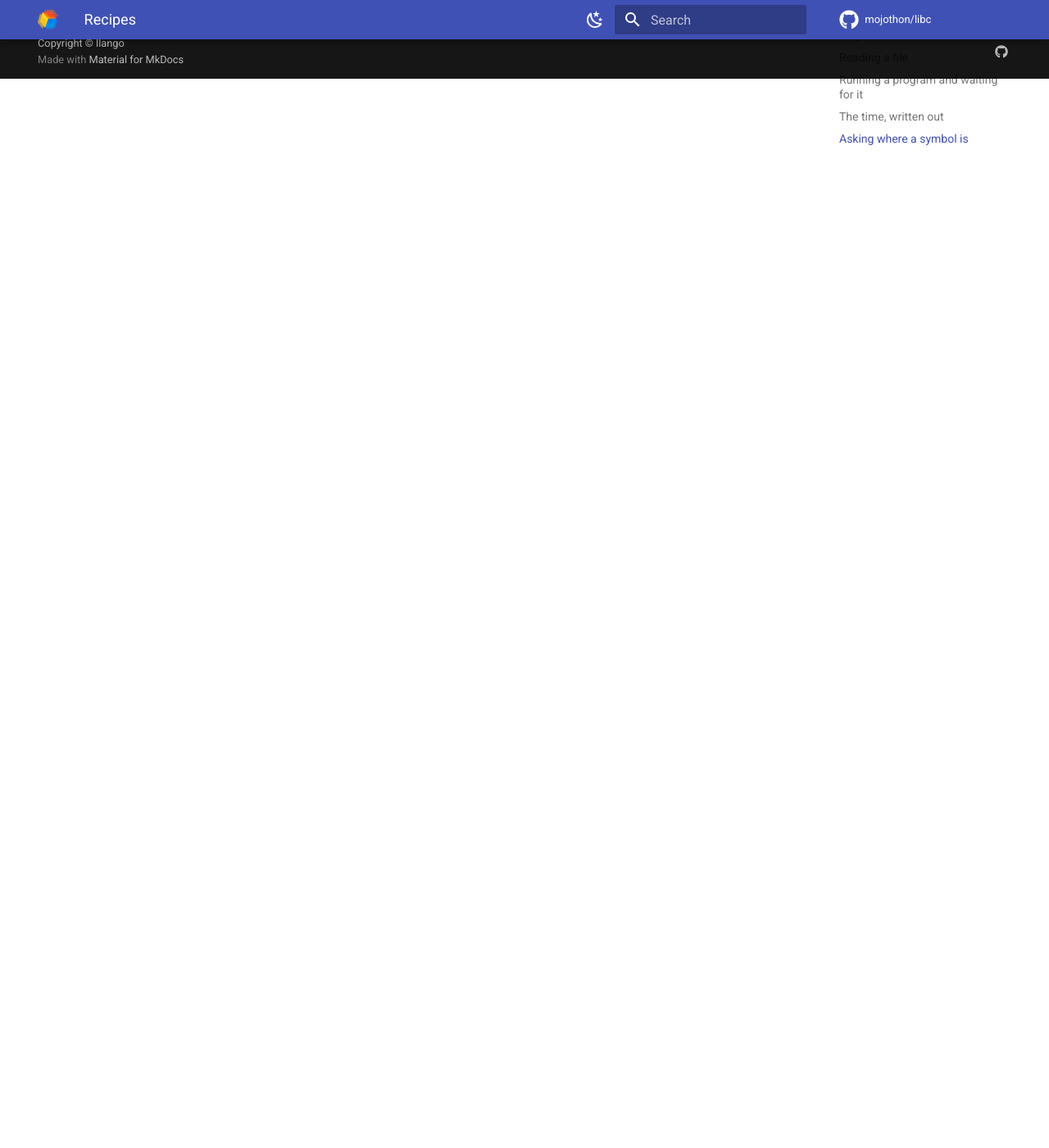
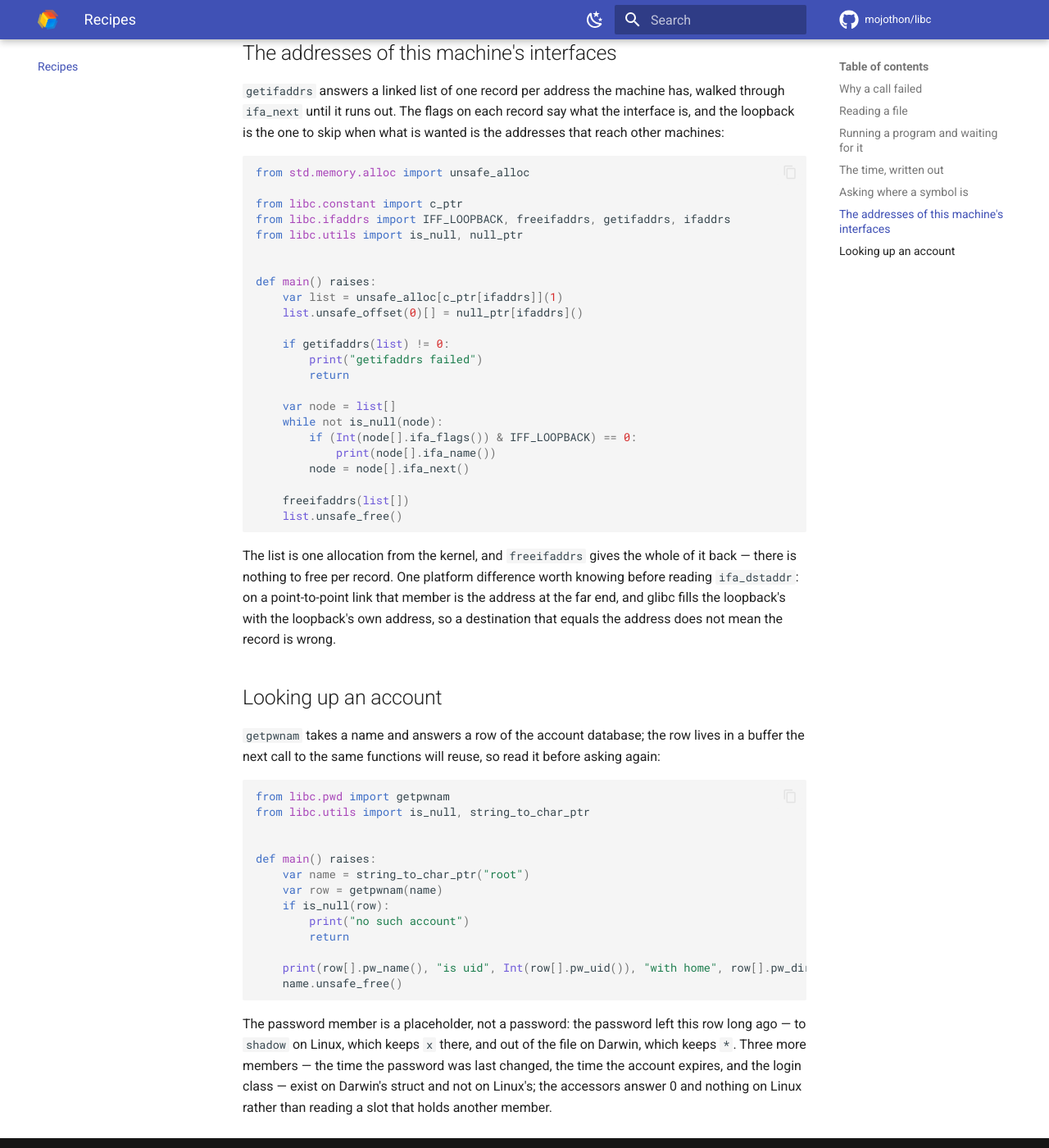
Before and after one commit to mojothon/libc, an MkDocs documentation site: the page built from docs/recipes.md, in a window 1280 px wide and 1400 px high, scrolled down 3741 px. Shown: the whole window at 82% size. Built offline with MkDocs 1.6.1 and Material for MkDocs 9.7.7, drawn with Linux system fonts in a browser that asks for light colours; comment, search, counter and statistics services are not loaded; before the commit the page ends 3837 px from its top, so only the background shows below that.

Commit message:
doc: two recipes, and the platform facts the tests turned up
Listing the interfaces without the loopback, and looking up an account.
Both carry the facts the tests found rather than a clean abstraction:
glibc fills the loopback's destination with the loopback's own address,
the password member holds the placeholder each platform keeps, and the
three members Darwin's struct has that Linux's does not answer 0 and
nothing on Linux -- the promise the accessors make, not bytes from a
slot that holds another member.

````diff
--- a/docs/recipes.md
+++ b/docs/recipes.md
@@ -181,3 +181,73 @@ same address under the public name and under an underscored one, and the
 loader reports whichever its linker settled on — `getpid` on one build
 and `__getpid` on another. The address is what identifies the symbol; the
 name is one of the things it is called.
+
+## The addresses of this machine's interfaces
+
+`getifaddrs` answers a linked list of one record per address the machine
+has, walked through `ifa_next` until it runs out. The flags on each record
+say what the interface is, and the loopback is the one to skip when what
+is wanted is the addresses that reach other machines:
+
+```mojo
+from std.memory.alloc import unsafe_alloc
+
+from libc.constant import c_ptr
+from libc.ifaddrs import IFF_LOOPBACK, freeifaddrs, getifaddrs, ifaddrs
+from libc.utils import is_null, null_ptr
+
+
+def main() raises:
+    var list = unsafe_alloc[c_ptr[ifaddrs]](1)
+    list.unsafe_offset(0)[] = null_ptr[ifaddrs]()
+
+    if getifaddrs(list) != 0:
+        print("getifaddrs failed")
+        return
+
+    var node = list[]
+    while not is_null(node):
+        if (Int(node[].ifa_flags()) & IFF_LOOPBACK) == 0:
+            print(node[].ifa_name())
+        node = node[].ifa_next()
+
+    freeifaddrs(list[])
+    list.unsafe_free()
+```
+
+The list is one allocation from the kernel, and `freeifaddrs` gives the
+whole of it back — there is nothing to free per record. One platform
+difference worth knowing before reading `ifa_dstaddr`: on a point-to-point
+link that member is the address at the far end, and glibc fills the
+loopback's with the loopback's own address, so a destination that equals
+the address does not mean the record is wrong.
+
+## Looking up an account
+
+`getpwnam` takes a name and answers a row of the account database; the
+row lives in a buffer the next call to the same functions will reuse, so
+read it before asking again:
+
+```mojo
+from libc.pwd import getpwnam
+from libc.utils import is_null, string_to_char_ptr
+
+
+def main() raises:
+    var name = string_to_char_ptr("root")
+    var row = getpwnam(name)
+    if is_null(row):
+        print("no such account")
+        return
+
+    print(row[].pw_name(), "is uid", Int(row[].pw_uid()), "with home", row[].pw_dir())
+    name.unsafe_free()
+```
+
+The password member is a placeholder, not a password: the password left
+this row long ago — to `shadow` on Linux, which keeps `x` there, and out
+of the file on Darwin, which keeps `*`. Three more members — the time the
+password was last changed, the time the account expires, and the login
+class — exist on Darwin's struct and not on Linux's; the accessors answer
+0 and nothing on Linux rather than reading a slot that holds another
+member.
````
